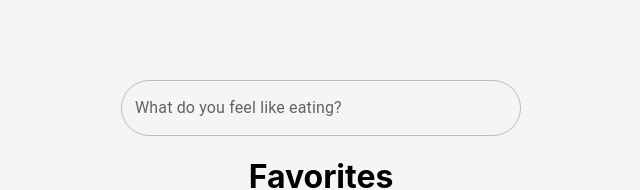
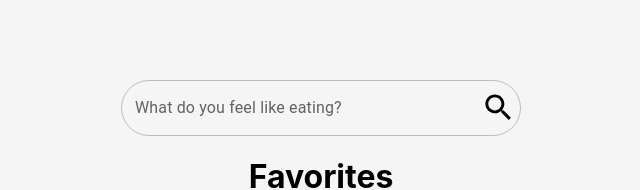
Before and after one commit to alessela/AI-Powered-Recipe-Finder, a React (Create React App) app: page / in a window 1280 px wide. Shown: the top 190 px of the page, without its empty margins (319-959 px from the left). Built offline with nearby package versions, Linux system fonts and the light colour scheme.

Commit message:
add component for search bar

```diff
--- a/package.json
+++ b/package.json
@@ -5,6 +5,7 @@
   "dependencies": {
     "@emotion/react": "^11.13.3",
     "@emotion/styled": "^11.13.0",
+    "@mui/icons-material": "^6.1.2",
     "@mui/material": "^6.1.2",
     "@testing-library/jest-dom": "^5.17.0",
     "@testing-library/react": "^13.4.0",
--- a/src/Home/Home.tsx
+++ b/src/Home/Home.tsx
@@ -1,17 +1,12 @@
-
-
-import TextField from "@mui/material/TextField";
 import homeStyles from "./HomeStyles";
+import SearchBar from "../SearchBar/SearchBar";
 
 const Home = () => {
     const styles = homeStyles();
 
     return (
         <div className={styles.homeScreen}>
-            <TextField className={styles.foodInput}
-                       label='What do you feel like eating?'
-                       variant="outlined"
-            />
+            <SearchBar value=""/>
             <h1>Favorites</h1>
         </div>
     )
--- a/src/Home/HomeStyles.tsx
+++ b/src/Home/HomeStyles.tsx
@@ -6,13 +6,6 @@ const homeStyles = createUseStyles({
         '@media (max-width: 400px)': {
             width: '100vw'
         }
-    },
-    foodInput: {
-        marginTop: 80,
-        width: '100%',
-        '& .MuiOutlinedInput-root': {
-            borderRadius: 28,
-        },
     }
 })
 
--- /dev/null
+++ b/src/SearchBar/SearchBar.tsx
@@ -0,0 +1,32 @@
+import TextField from "@mui/material/TextField";
+import searchBarStyles from "./SearchBarStyles";
+import { useState } from "react";
+import SearchIcon from '@mui/icons-material/Search';
+
+const SearchBar = ({ value }: { value: string }) => {
+
+    const handleKeyDown = (event: React.KeyboardEvent) => {
+        if (event.key === 'Enter') {
+            console.log('Enter key pressed!');
+        }
+    }
+
+    const [newValue, setValue] = useState(value);
+
+    const styles = searchBarStyles();
+
+    return (
+        <div className={styles.searchBar}>
+            <TextField className={styles.searchInput}
+                       label='What do you feel like eating?'
+                       variant="outlined"
+                       value={newValue}
+                       onChange={(e) => setValue(e.target.value)}
+                       onKeyDown={handleKeyDown}
+                />
+            <SearchIcon fontSize="large" className={styles.searchButton}/>
+        </div>
+    )
+}
+
+export default SearchBar;
--- /dev/null
+++ b/src/SearchBar/SearchBarStyles.tsx
@@ -0,0 +1,21 @@
+import { createUseStyles } from "react-jss";
+
+const searchBarStyles = createUseStyles({
+    searchBar: {
+        marginTop: 80,
+        position: 'relative'
+    },
+    searchInput: {
+        width: '100%',
+        '& .MuiOutlinedInput-root': {
+            borderRadius: 28,
+        },
+    },
+    searchButton: {
+        position: 'absolute',
+        right: 5,
+        top: 10
+    }
+})
+
+export default searchBarStyles;
--- /dev/null
+++ b/src/SearchResults/SearchResults.tsx
@@ -0,0 +1,3 @@
+const SearchResults = () => {
+
+}
```
Also changed, not shown: 1 other file (tests, documents, lock files or other folders).
